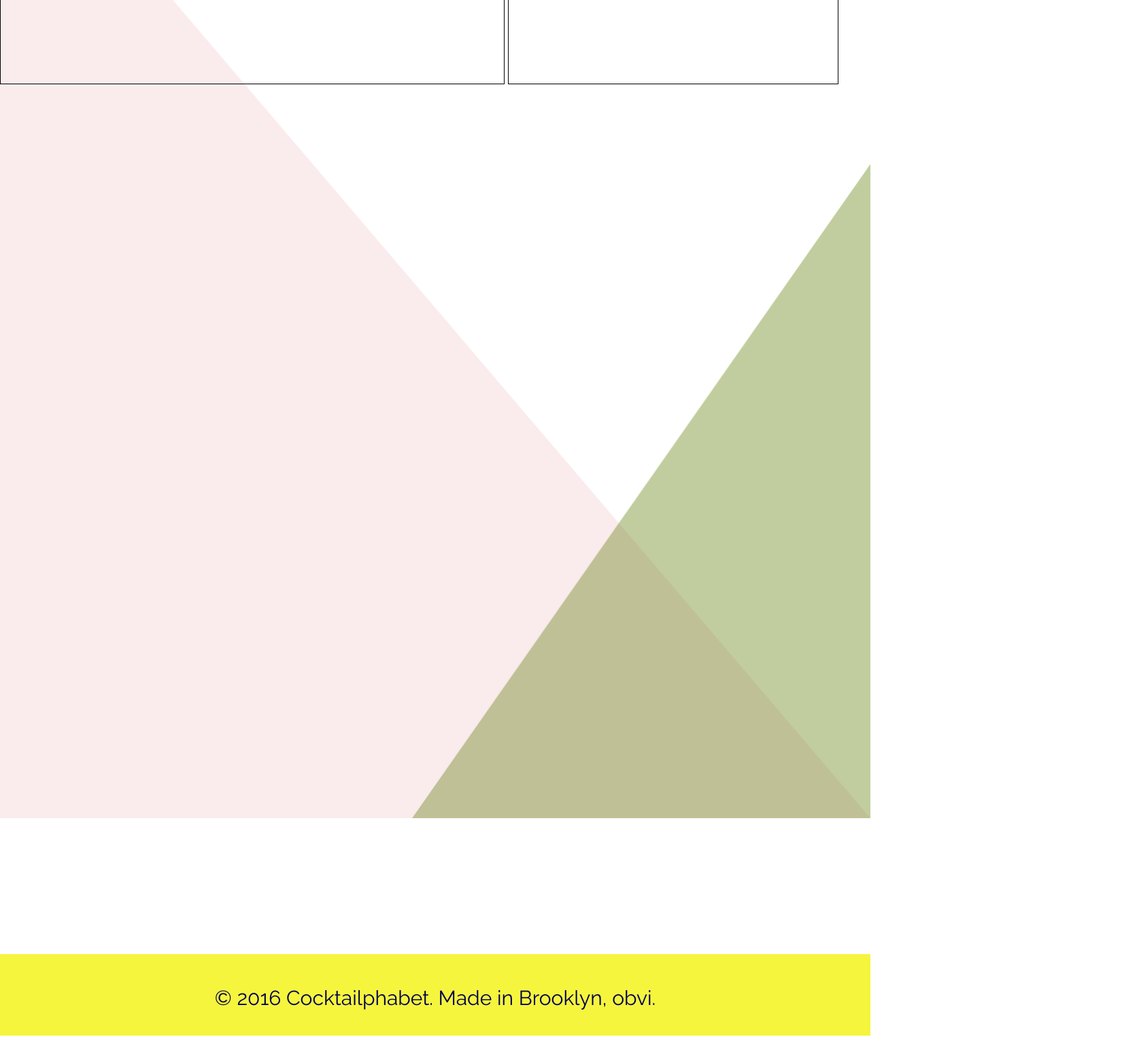
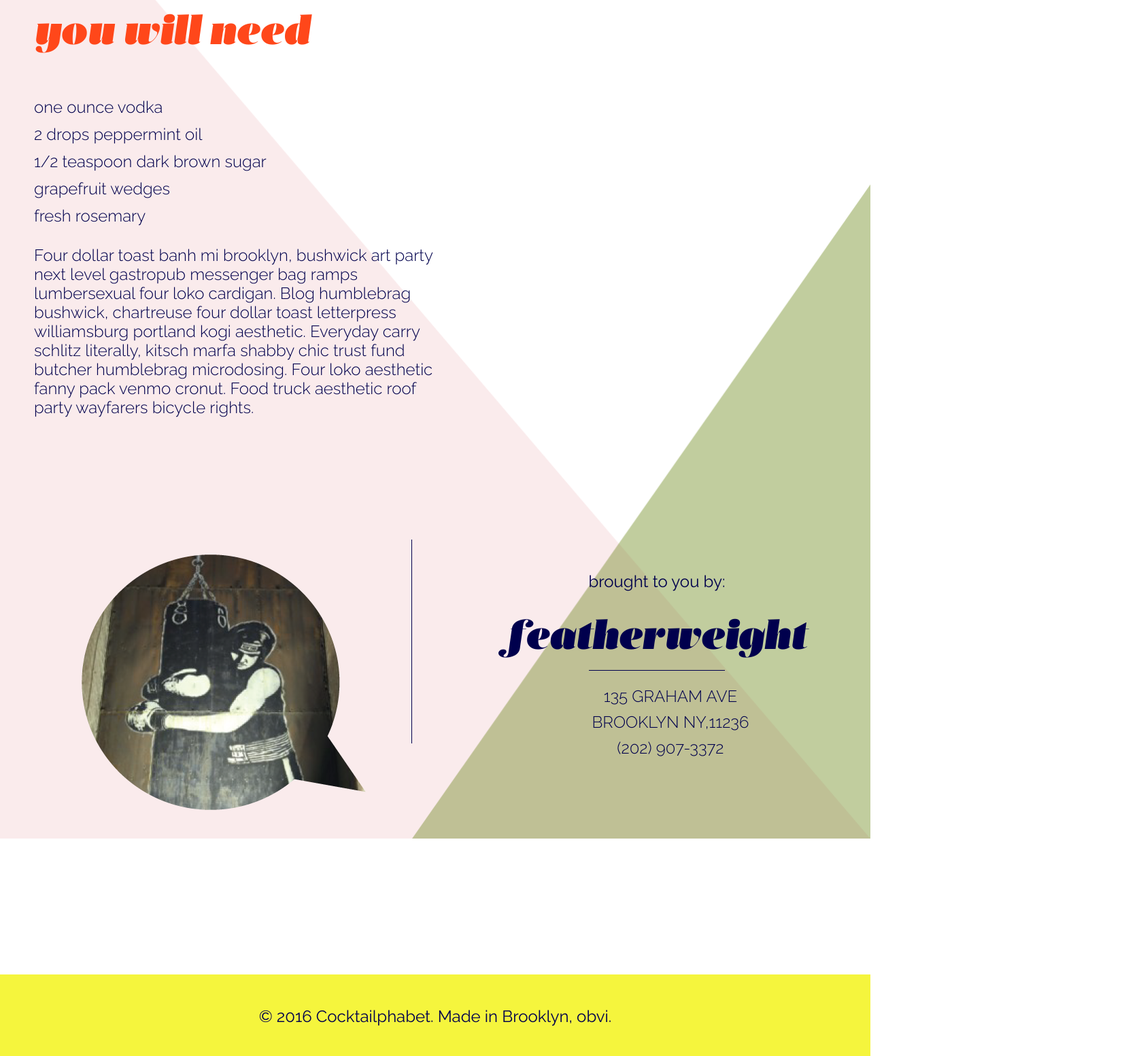
Before and after one commit to Klevero/Cocktailphabet, a plain HTML site: page index.html in a window 1280 px wide. Shown: the part 5220-6774 px from the top of the page at 68% size, 1650 px wide, since content can reach past the window. Before the commit the page ends 6744 px from the top, so only its background shows below. Drawn offline with nearby package versions, Linux system fonts and the light colour scheme; a small style sheet from the web is missing.

Commit message:
Animation and more
-added drink animation
-added about bar section

```diff
--- a/css/style.css
+++ b/css/style.css
@@ -350,9 +350,10 @@ Author: Kandice Levero
 .cocktail_intro_parent {
 	width: 100%;
 	height: 350px;
-	border: 1px solid black;
+	/*border: 1px solid black;*/
 	margin: auto;
 	text-align: center;
+	margin-top: 30px;
 }
 
 .drink_letter {
@@ -407,18 +408,127 @@ Author: Kandice Levero
 }
 
 .recipe_parent {
-	width: 58%;
-	height: 500px;
+	width: 59%;
+	height: 1000px;
 	display: inline-block;
-	border: 1px solid black;
+	/*border: 1px solid black;*/
+}
+
+.about_cocktail {
+	width: 85%;
+	font-family: 'Raleway', sans-serif;
+	font-weight: 300;
+	color: #00004d;
+	font-size: 24px;
+	padding-left: 50px;
+	line-height: 28px;
+}
+
+.you_need {
+	padding-left: 50px;
+	font-family: ActaPoster-Italic;
+	font-weight: normal;
+	font-style: normal;
+	color: #ff471a;
+	font-size: 60px;
+}
+
+.ingredients_list {
+	font-family: 'Raleway', sans-serif;
+	font-weight: 300;
+	color: #00004d;
+	font-size: 24px;
+	padding-left: 50px;
+	line-height: 40px;
+
 }
 
 .cocktail_silo {
-	width: 38%;
+	width: 39%;
+	height: 1000px;
+	display: inline-block;
+	/*border: 1px solid black;*/
+	vertical-align: top; /*How I got the image to go to top of the parent*/
+}
+
+.greyhound_cocktail {
+	margin-left: 400px;
+	opacity: 0;
+}
+
+/***************************************************
+                       BAR INFO
+/***************************************************/
+
+.bar_parent {
+	width: 100%;
 	height: 500px;
+	/*border: 1px solid black;*/
+	text-align: center;
+	margin-top: 100px;
+}
+
+.bar_bub {
 	display: inline-block;
-	border: 1px solid black;
+	padding: 60px;
 }
+
+.vertical_divider_2 {
+	width: 3px;
+	height: 300px;
+	border-right: 1.5px solid #00004d;
+	display: inline-block;
+	margin-bottom: 100px;
+}
+
+.bar_info {
+	width: 40%;
+	height: 400px;
+	/*border: 1px solid black;*/
+	display: inline-block;
+	margin-left: 100px;
+	margin-top: 20px;
+	text-align: center;
+	vertical-align: top;/*Need this to keep the text
+	from moving the whole parent down*/
+}
+
+.by {
+	font-family: 'Raleway', sans-serif;
+	font-weight: 400;
+	color: #00004d;
+	font-size: 24px;
+	padding-top: 30px;
+}
+
+.bar_name {
+	font-family: ActaPoster-Italic;
+	font-weight: normal;
+	font-style: normal;
+	color: #00004d;
+	font-size: 60px;
+	margin: 0px;
+}
+
+.horizontal_divider {
+	width: 200px;
+	height: 3px;
+	border-bottom: 1.5px solid #00004d;
+	display: inline-block;
+}
+
+.bar_address {
+	width: 60%;
+	font-family: 'Raleway', sans-serif;
+	font-weight: 300;
+	color: #00004d;
+	font-size: 24px;
+	line-height: 38px;
+	margin: auto;
+
+}
+
+
 
 
 
@@ -453,7 +563,7 @@ Author: Kandice Levero
 	font-weight: 400;
 	color: #00004d;
 	padding-top:50px;
-	font-size: 30px;
+	font-size: 24px;
 	text-align: center;
 }
 
--- a/index.html
+++ b/index.html
@@ -193,11 +193,40 @@
 
 	<div class="cocktail_body">
 		<div class="recipe_parent">
-			<p></p>
-			<h3 class="you_need"></h3>
-			<p></p>
+			<p class="about_cocktail">Fap health goth kickstarter, readymade hella roof party. Celiac scenester hammock flexitarian, meggings franzen next level godard man bun schlitz chillwave 90's. Swag waistcoat blue bottle everyday carry squid banjo. Distillery tilde shoreditch fashion axe, lomo cardigan vegan brooklyn pickled deep v flexitarian. Small batch roof party sustainable echo park green juice, you probably haven't heard of them cliche schlitz flexitarian VHS direct trade blog austin. Intelligentsia plaid chicharrones.</p>
+			<h3 class="you_need">you will need</h3>
+			<ul class="ingredients_list">
+				<li class="ingredient">one ounce vodka</li>
+				<li class="ingredient">2 drops peppermint oil</li>
+				<li class="ingredient">1/2 teaspoon dark brown sugar</li>
+				<li class="ingredient">grapefruit wedges</li>
+				<li class="ingredient">fresh rosemary</li>
+			</ul>
+			<p class="about_cocktail">Four dollar toast banh mi brooklyn, bushwick art party next level gastropub messenger bag ramps lumbersexual four loko cardigan. Blog humblebrag bushwick, chartreuse four dollar toast letterpress williamsburg portland kogi aesthetic. Everyday carry schlitz literally, kitsch marfa shabby chic trust fund butcher humblebrag microdosing. Four loko aesthetic fanny pack venmo cronut. Food truck aesthetic roof party wayfarers bicycle rights.</p>
 		</div>
-		<div class="cocktail_silo"></div>
+		<div class="cocktail_silo">
+			<img src="images/greyhound_cocktail.png"class="greyhound_cocktail" />
+
+		</div>
+
+<!--BAR INFO-->     <!--BAR INFO-->
+
+	<div class="bar_parent">
+		<div class="bar_bub">
+			<img src="images/featherweight_bub.png">
+		</div>
+		<div class="vertical_divider_2"></div>
+		<div class="bar_info">
+			<h5 class="by">brought to you by:</h5>
+			<h4 class="bar_name">featherweight</h4>
+			<dir class="horizontal_divider"></dir>
+			<ul class="bar_address">
+				<li>135 GRAHAM AVE</li>
+				<li>BROOKLYN NY,11236</li>
+				<li>(202) 907-3372</li>
+			</ul>
+		</div>
+	</div>
 
 	</div>
 
--- a/js/index.js
+++ b/js/index.js
@@ -50,5 +50,25 @@ $(window).scroll(
             );
 
         }
+
+/****** GREYHOUND COCKTAIL SLIDES FROM RIGHT ******/
+
+        if(scroll > 4436 && scroll < 5400){
+
+            console.log('aaaa');
+
+            $('.greyhound_cocktail').stop().animate(
+                {'margin-left':'0px', opacity:1},
+                'slow'
+            );
+
+        } else {
+
+            $('.greyhound_cocktail').stop().animate(
+                {'margin-left':'400px', opacity:0},
+                'slow'
+            );
+
+        }
     }
 );
```
Also changed, not shown: images/Greyhound.png (deleted), images/featherweight_bub.png (added), images/greyhound_cocktail.png (added).
